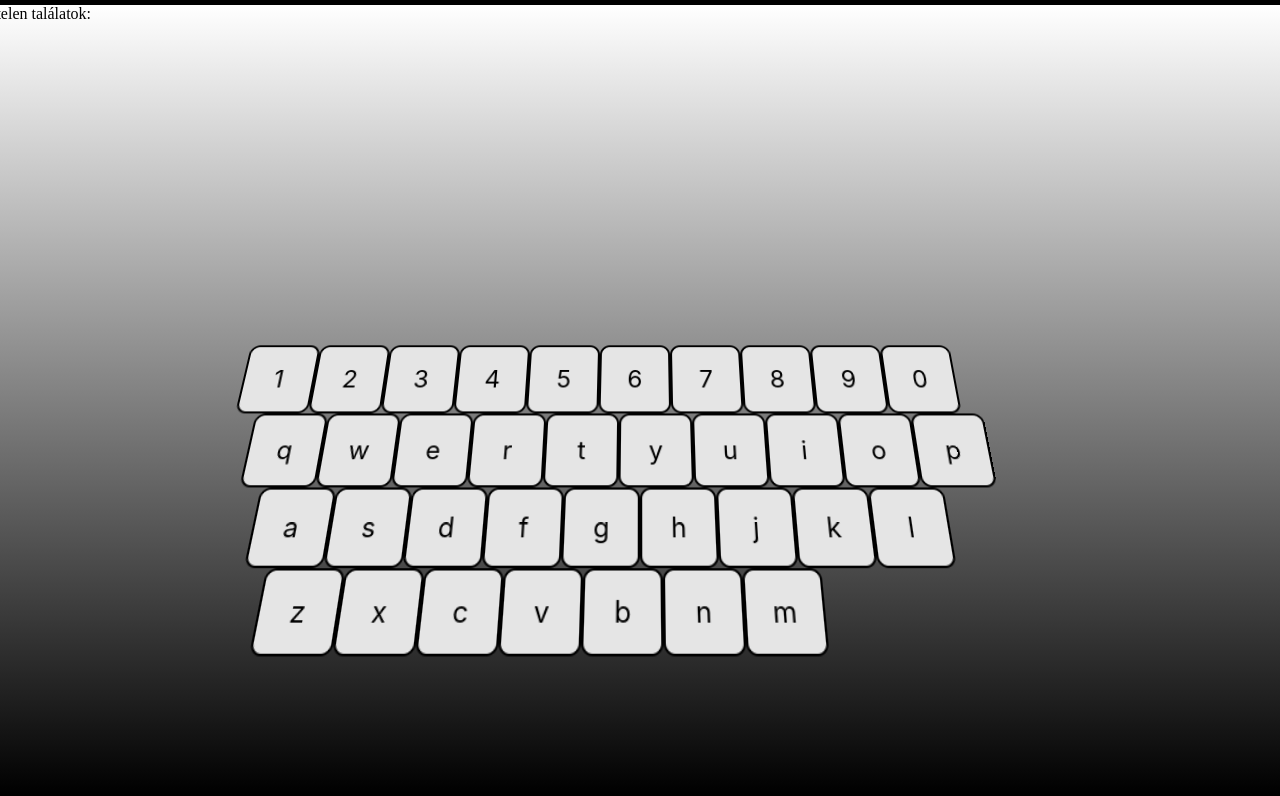
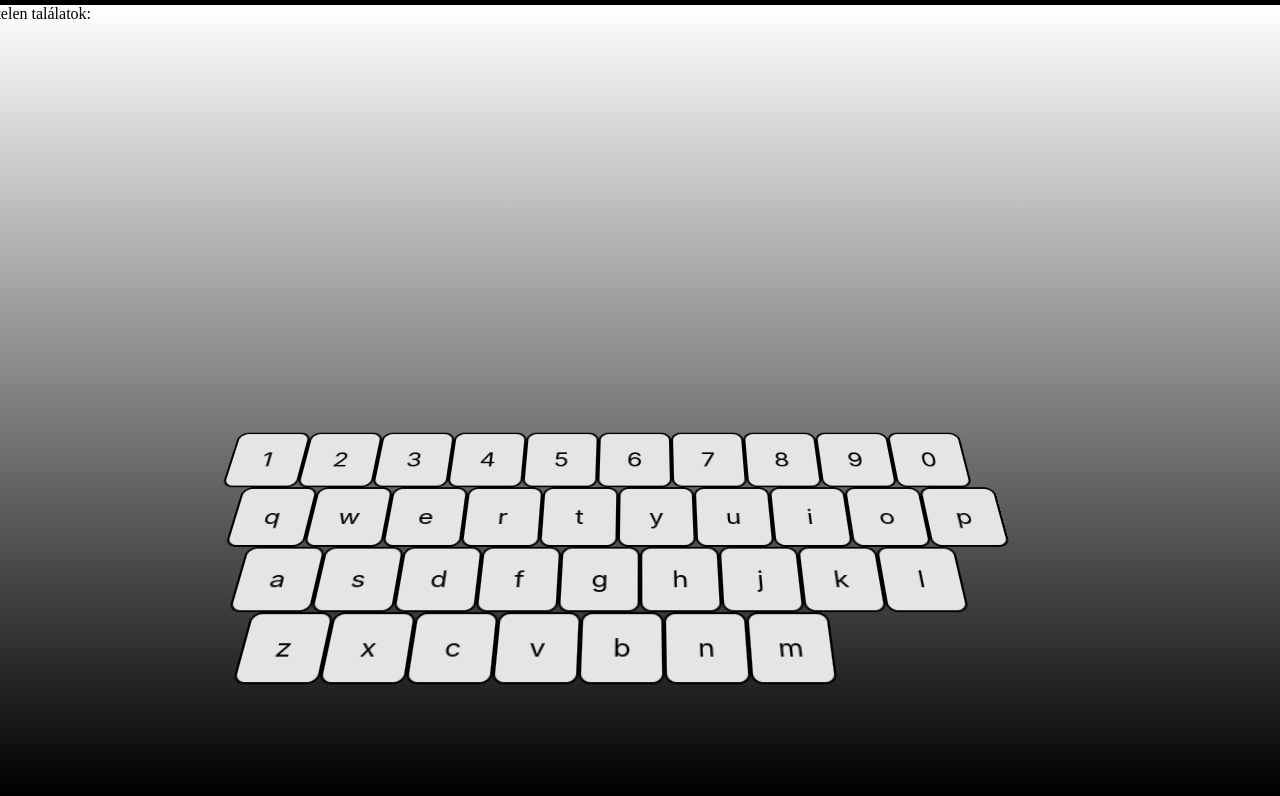
Before and after one commit to fecske95/KeyWarrior, a website: page web/index.html in a window 1280 px wide. Shown: the top 796 px of the page. Drawn offline with Linux system fonts and the light colour scheme.

Commit message:
Tilt effekt finomítása

```diff
--- a/web/main.css
+++ b/web/main.css
@@ -18,10 +18,10 @@
     position: absolute;
     display: block;
     top: 0px;
-    bottom: 100px;
+    bottom: 0px;
     width: 100%;
     transform-style: preserve-3d;
-    transform: perspective(600px) rotateX(20deg);
+    transform: perspective(1200px) rotateX(45deg);
 }
 
 .key {
```
